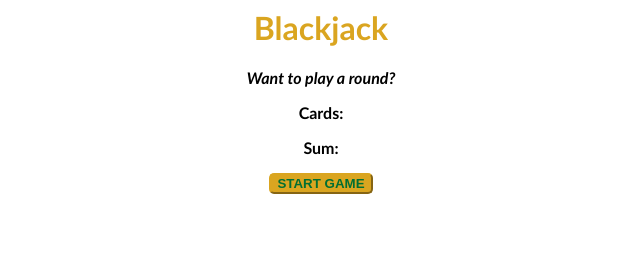
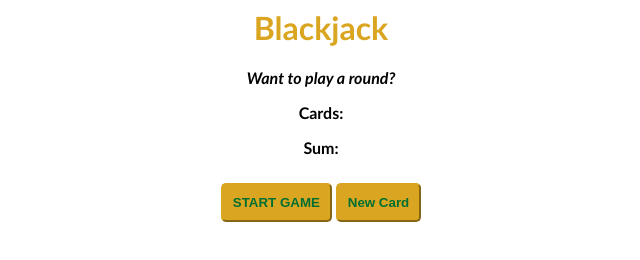
Before and after one commit to AnandaDly/Blackjack-Game, a plain HTML site: page index.html in a window 1280 px wide. Shown: the whole page, without its empty margins (319-959 px from the left). Drawn offline with Linux system fonts and the light colour scheme.

Commit message:
new card button

```diff
--- a/index.css
+++ b/index.css
@@ -18,6 +18,8 @@ button {
     border-color: goldenrod;
     border-radius: 5px;
     font-weight: bold;
+    padding: 10px;
+    margin-top: 10px;
 }
 
 #message-el {
--- a/index.html
+++ b/index.html
@@ -8,6 +8,7 @@
     <p id="card-el">Cards:</p>
     <p id="sum-el">Sum:</p>
     <button onclick="startGame()">START GAME</button>
+    <button onclick="newCard()">New Card</button>
     <script src="index.js"></script>
   </body>
 </html>
--- a/index.js
+++ b/index.js
@@ -23,3 +23,7 @@ function startGame() {
   }
   messageEl.textContent = message;
 }
+
+function newCard() {
+  console.log("New Card button clicked");
+}
```
